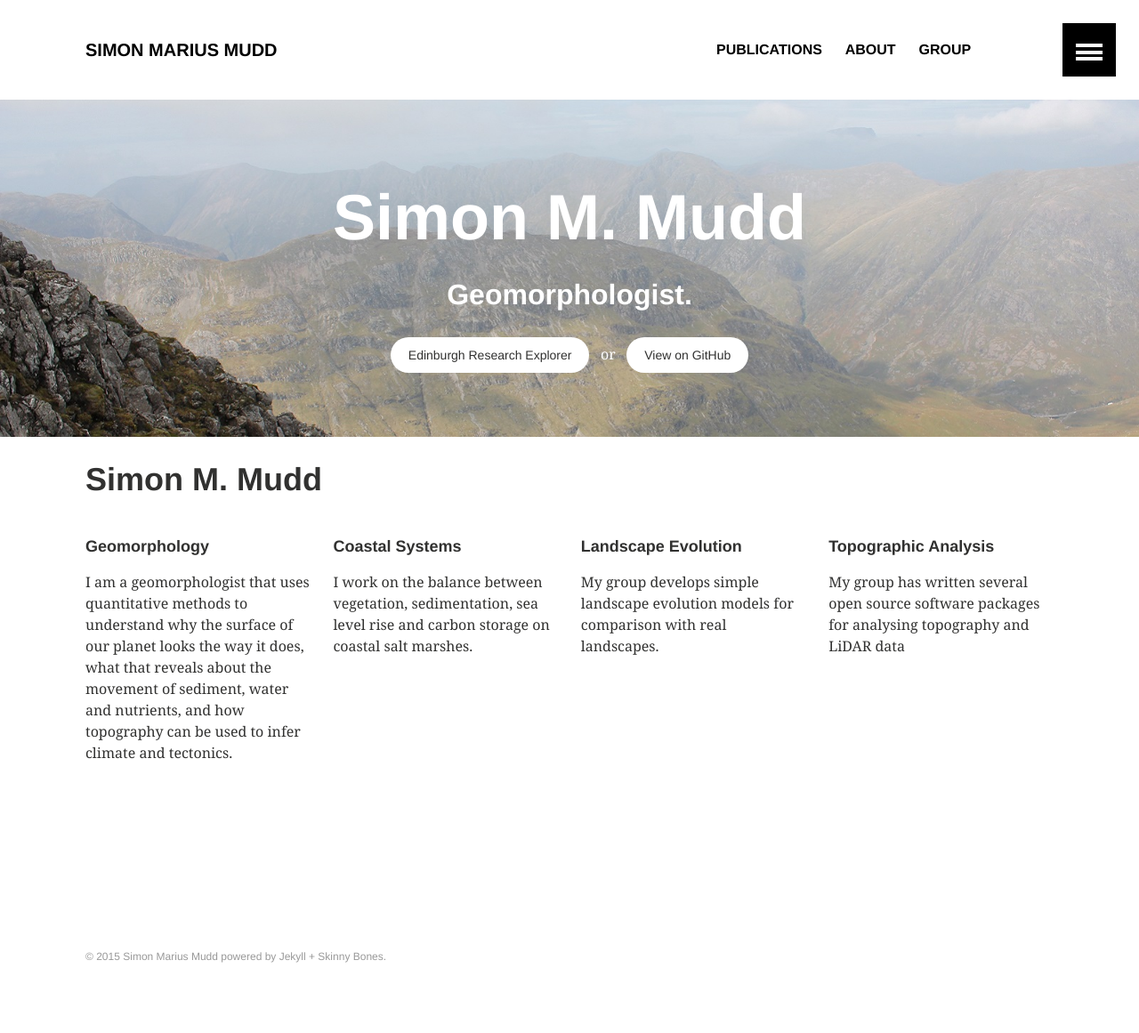
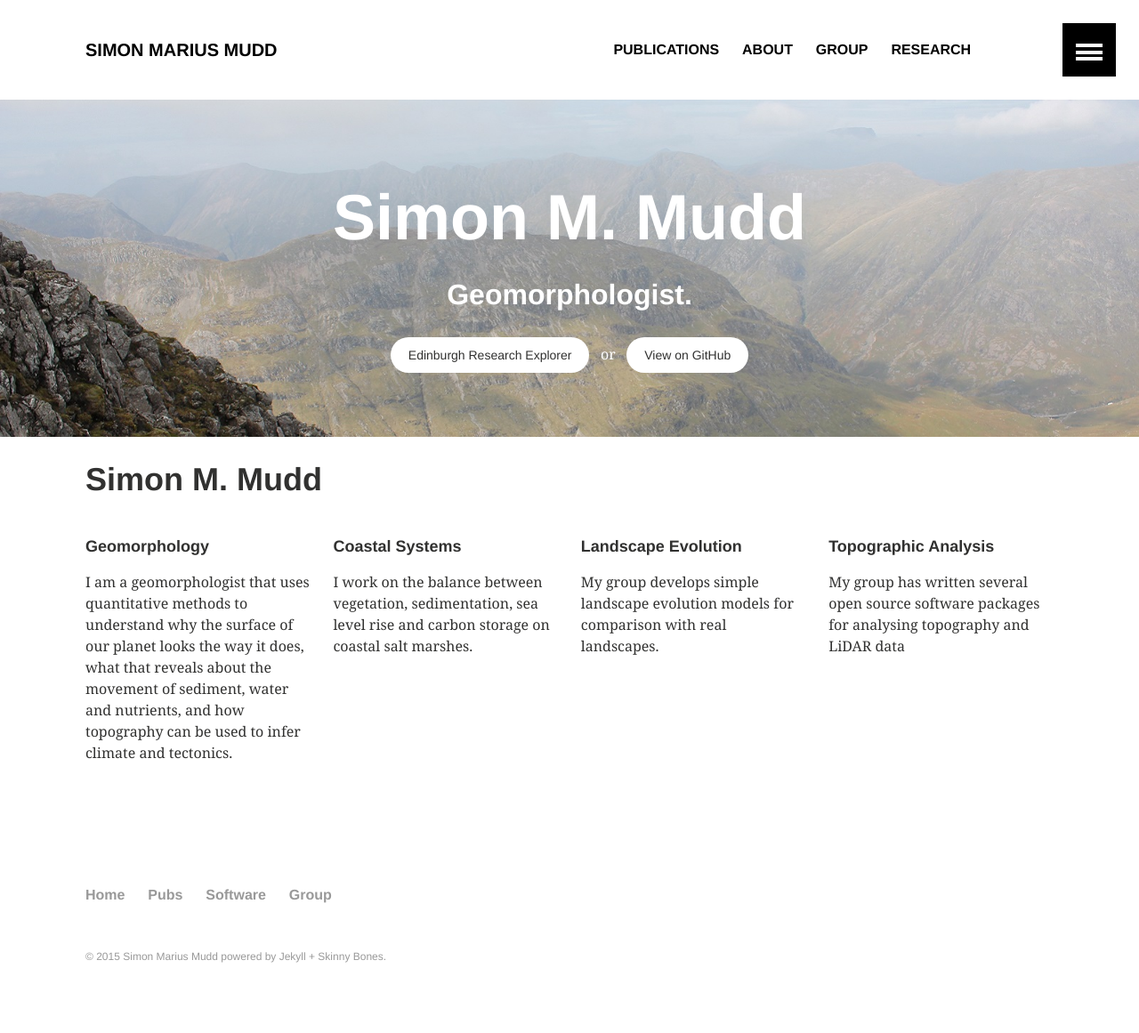
Before and after one commit to simon-m-mudd/simon-m-mudd.github.io, a Jekyll site: the page built from index.md, in a window 1280 px wide. Shown: the whole page at 89% size. Built offline with Jekyll 4.4.1, drawn with Linux system fonts in a browser that asks for light colours.

Commit message:
Updated footer

```diff
--- a/_data/footer.yml
+++ b/_data/footer.yml
@@ -1,4 +1,13 @@
 # Footer navigation links
 
-- title:
-  url:
+- title: Home
+  url: /
+
+- title: Pubs
+  url: /publications
+
+- title: Software
+  url: /software
+
+- title: Group
+  url: /group
--- a/_data/navigation.yml
+++ b/_data/navigation.yml
@@ -13,3 +13,7 @@
 - title: Group
   url: /group/
   excerpt: "Group members."
+
+- title: Research
+  url: /research/
+  excerpt: "Research projects."
```
